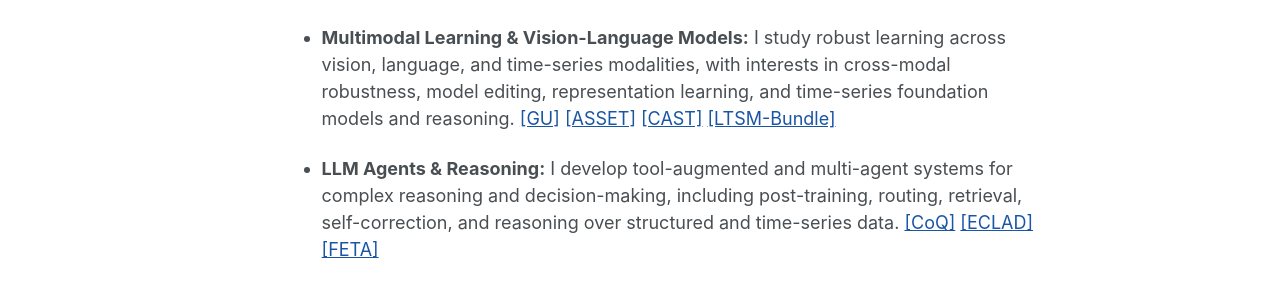
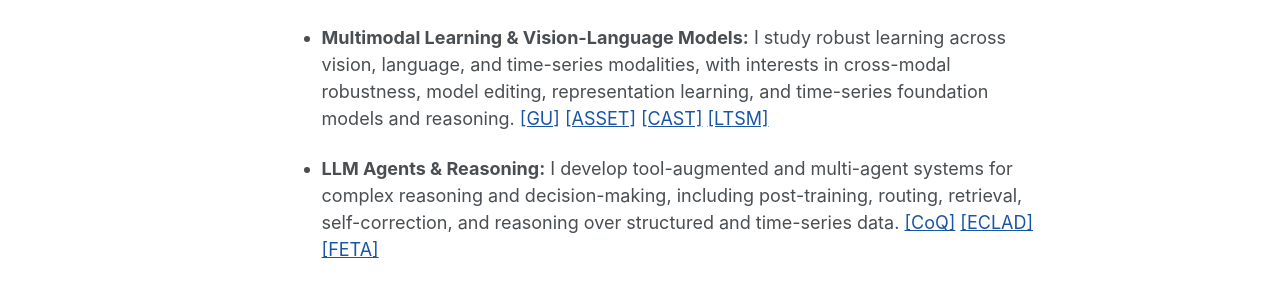
Before and after one commit to SongyuanSui/SongyuanSui.github.io, a Jekyll site: the page built from _pages/about.md, in a window 1280 px wide and 1115 px high. Shown: the part 710-1010 px from the top of the window. Built offline with Jekyll 4.4.1, drawn with Linux system fonts in a browser that asks for light colours; a style sheet for code colours, icons or effects is not loaded.

Commit message:
update about

```diff
--- a/_pages/about.md
+++ b/_pages/about.md
@@ -25,6 +25,6 @@ My research focuses on building efficient, reliable, and adaptive AI systems tha
 
 - **LLM Personalization & Recommender Systems:** I study user modeling, cold-start personalization, parameter-efficient adaptation, and shared/compositional model capacity for scalable personalized LLMs and recommendation systems. [[LINEUP]](https://arxiv.org/abs/2610.02353)
 
-- **Multimodal Learning & Vision-Language Models:** I study robust learning across vision, language, and time-series modalities, with interests in cross-modal robustness, model editing, representation learning, and time-series foundation models and reasoning. [[GU]](https://neurips.cc/Downloads/2026) [[ASSET]](https://neurips.cc/Downloads/2026) [[CAST]](https://arxiv.org/abs/2609.27825) [[LTSM-Bundle]](https://dl.acm.org/doi/10.1145/3787470.3787475)
+- **Multimodal Learning & Vision-Language Models:** I study robust learning across vision, language, and time-series modalities, with interests in cross-modal robustness, model editing, representation learning, and time-series foundation models and reasoning. [[GU]](https://neurips.cc/Downloads/2026) [[ASSET]](https://neurips.cc/Downloads/2026) [[CAST]](https://arxiv.org/abs/2609.27825) [[LTSM]](https://dl.acm.org/doi/10.1145/3787470.3787475)
 
 - **LLM Agents & Reasoning:** I develop tool-augmented and multi-agent systems for complex reasoning and decision-making, including post-training, routing, retrieval, self-correction, and reasoning over structured and time-series data. [[CoQ]](https://aclanthology.org/2025.ijcnlp-long.53/) [[ECLAD]](https://dl.acm.org/doi/abs/10.1145/3774905.3793127) [[FETA]](https://arxiv.org/abs/2510.05950)
```
